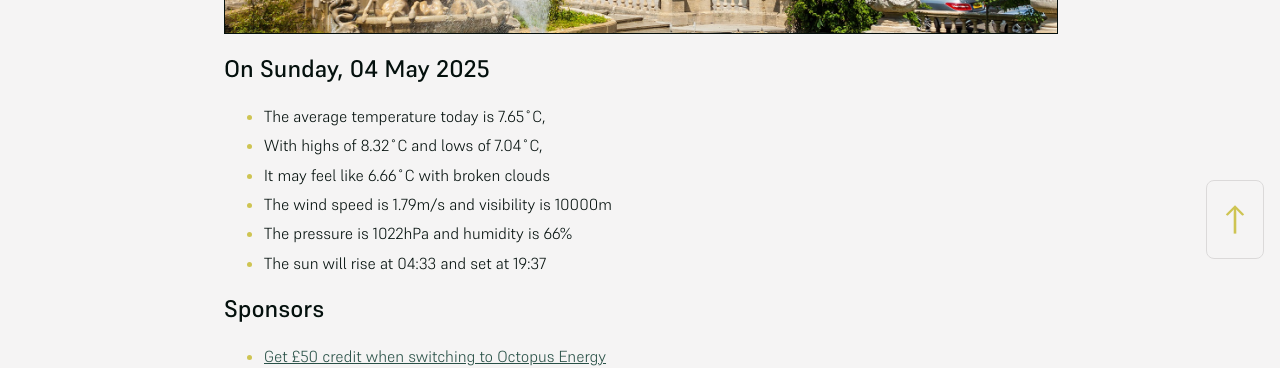
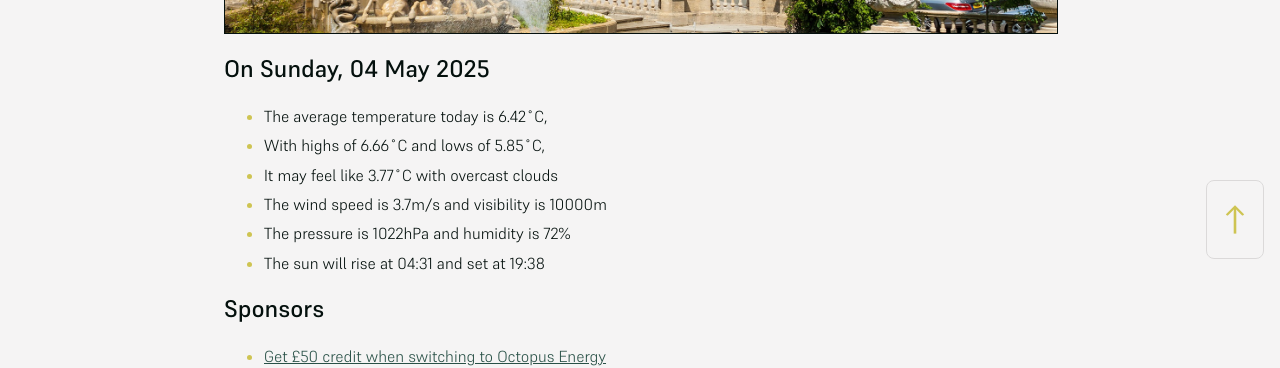
Before and after one commit to mat-0/cheltenham-open-data, a Jekyll site: the page built from index.md, in a window 1280 px wide. Shown: the part 625-993 px from the top of the page. Built offline with Jekyll 4.4.1, drawn with Linux system fonts in a browser that asks for light colours.

Commit message:
Updated 2025-05-04 23:57:58

```diff
--- a/index.md
+++ b/index.md
@@ -10,12 +10,12 @@ seo: Menu
 <!-- weather_marker starts -->
 ## On Sunday, 04 May 2025
 
-- The average temperature today is 7.65˚C,
-- With highs of 8.32˚C and lows of 7.04˚C,
-- It may feel like 6.66˚C with broken clouds
-- The wind speed is 1.79m/s and visibility is 10000m
-- The pressure is 1022hPa and humidity is 66%
-- The sun will rise at 04:33 and set at 19:37
+- The average temperature today is 6.42˚C,
+- With highs of 6.66˚C and lows of 5.85˚C,
+- It may feel like 3.77˚C with overcast clouds
+- The wind speed is 3.7m/s and visibility is 10000m
+- The pressure is 1022hPa and humidity is 72%
+- The sun will rise at 04:31 and set at 19:38
 
 <!-- weather_marker ends -->
 
```
Also changed, not shown: _data/flood.json (+5 -69 lines), _pages/news.md (+5 -5 lines).
